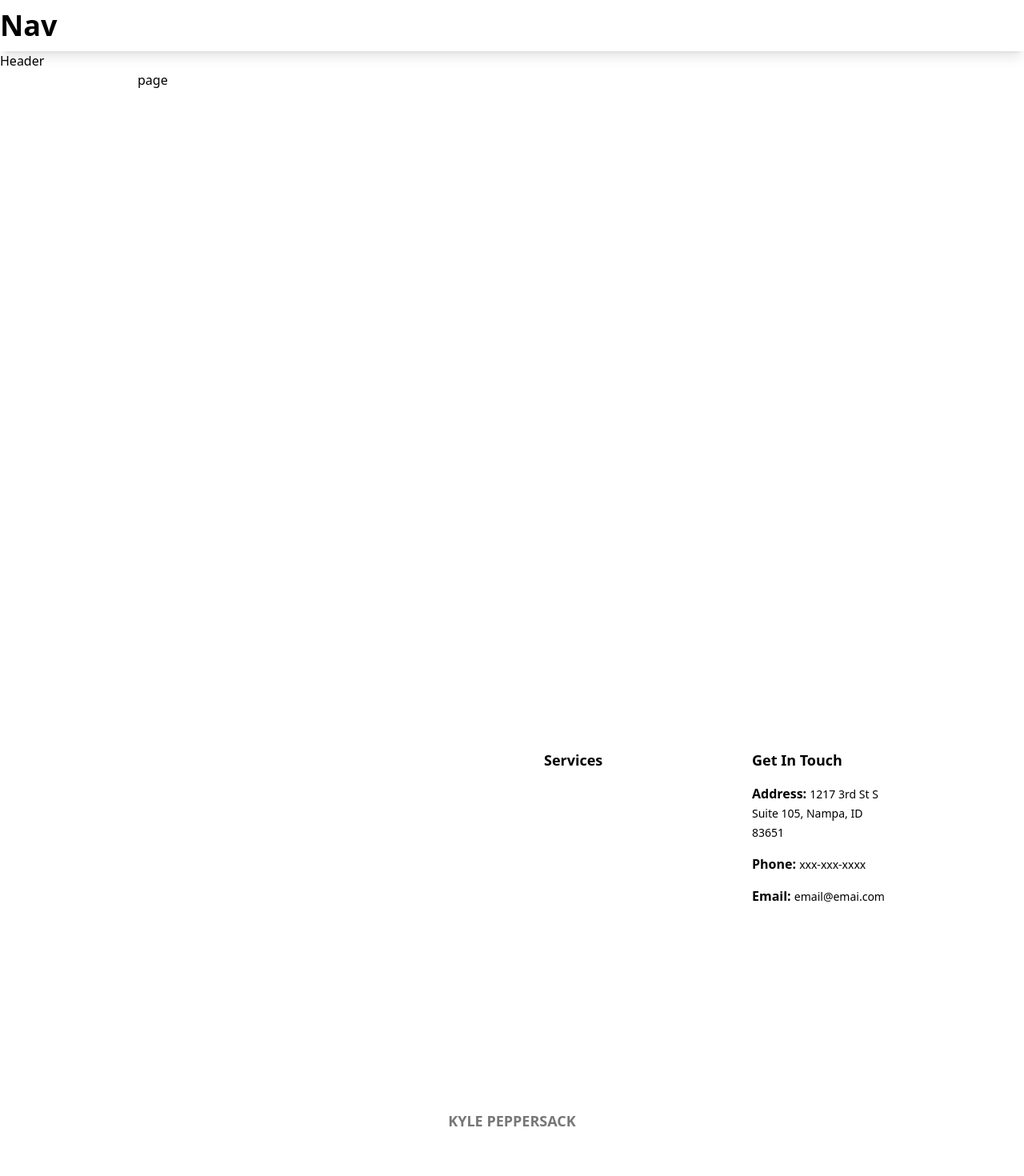
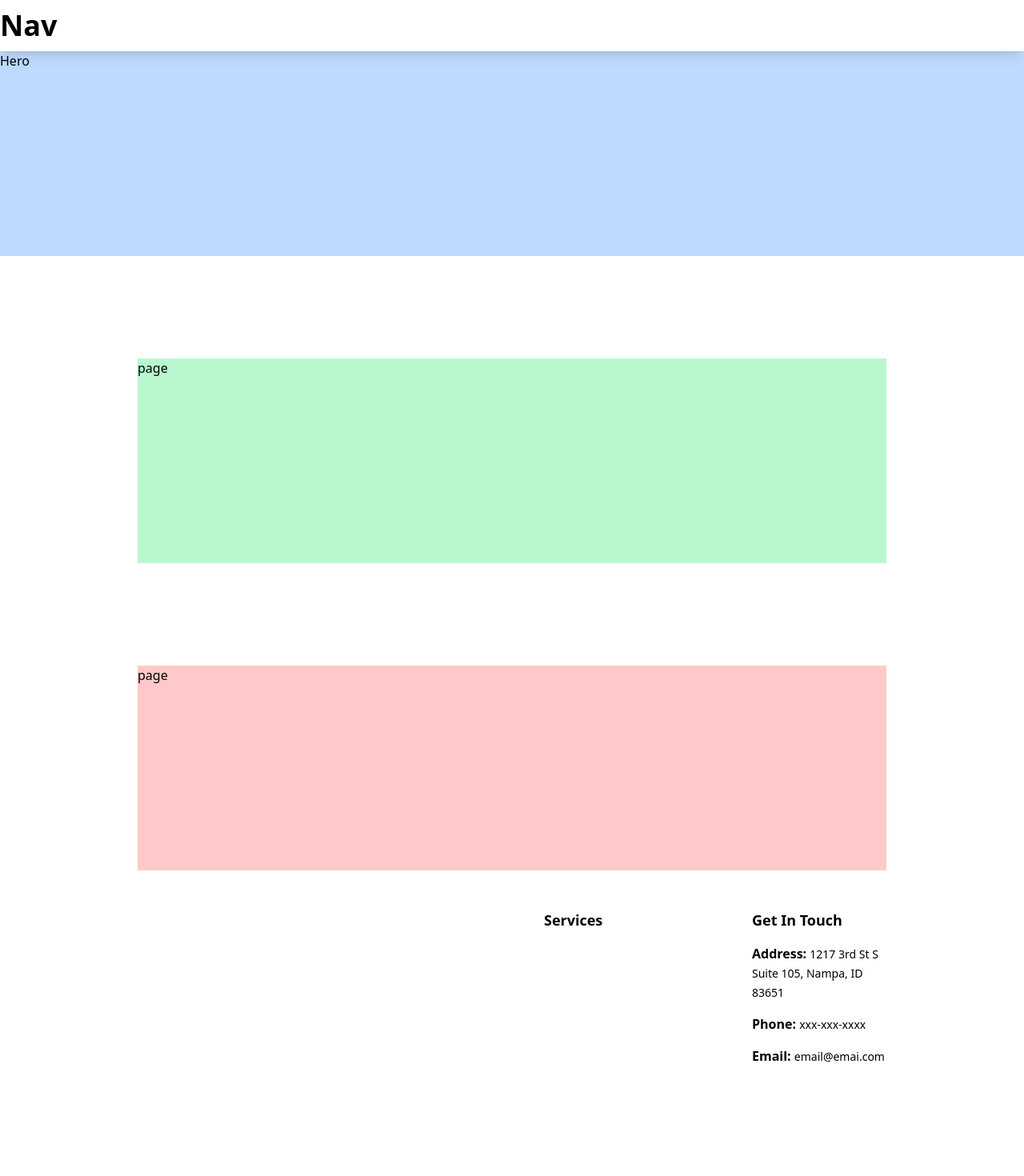
Before and after one commit to KylePep/consultant-jeff, a Vue app: page / in a window 1280 px wide. Shown: the top 1470 px of the page at 80% size. Built offline with nearby package versions, Linux system fonts and the light colour scheme.

Commit message:
changed approach to layout on home page

```diff
--- a/src/App.vue
+++ b/src/App.vue
@@ -13,9 +13,9 @@ import { RouterView } from 'vue-router'
       </div>
     </template>
 
-    <template #header>
+    <!-- <template #header>
       Header
-    </template>
+    </template> -->
 
     <RouterView />
 
--- a/src/layouts/GlobalLayout.vue
+++ b/src/layouts/GlobalLayout.vue
@@ -4,22 +4,19 @@
 
 
 <template>
-
+  <div class="flex flex-col">
     <nav class="sticky top-0">
       <slot name="nav"></slot>
     </nav>
 
-  <header id="header">
-    <slot name="header"></slot>
-  </header>
-
-  <main class="flex-1 min-h-screen">
+    <main class="min-h-screen">
       <slot />
     </main>
 
     <footer id="footer" class="">
       <slot name="footer"></slot>
     </footer>
+  </div>
 
 </template>
 
--- a/src/views/HomeView.vue
+++ b/src/views/HomeView.vue
@@ -5,8 +5,22 @@ import SectionLayout from "@/layouts/SectionLayout.vue";
 
 <template>
   <div class="space-y-24 lg:space-y-32">
+    <SectionLayout width="wide">
+      <div class="h-64 bg-blue-200">
+        Hero
+      </div>
+    </SectionLayout>
+
     <SectionLayout width="base">
-      <div>page</div>
+      <div class="h-64 bg-green-200">
+        page
+      </div>
+    </SectionLayout>
+
+    <SectionLayout width="base">
+      <div class="h-64 bg-red-200">
+        page
+      </div>
     </SectionLayout>
   </div>
 </template>
```
Lines whose indentation alone changed are shown as unchanged.
